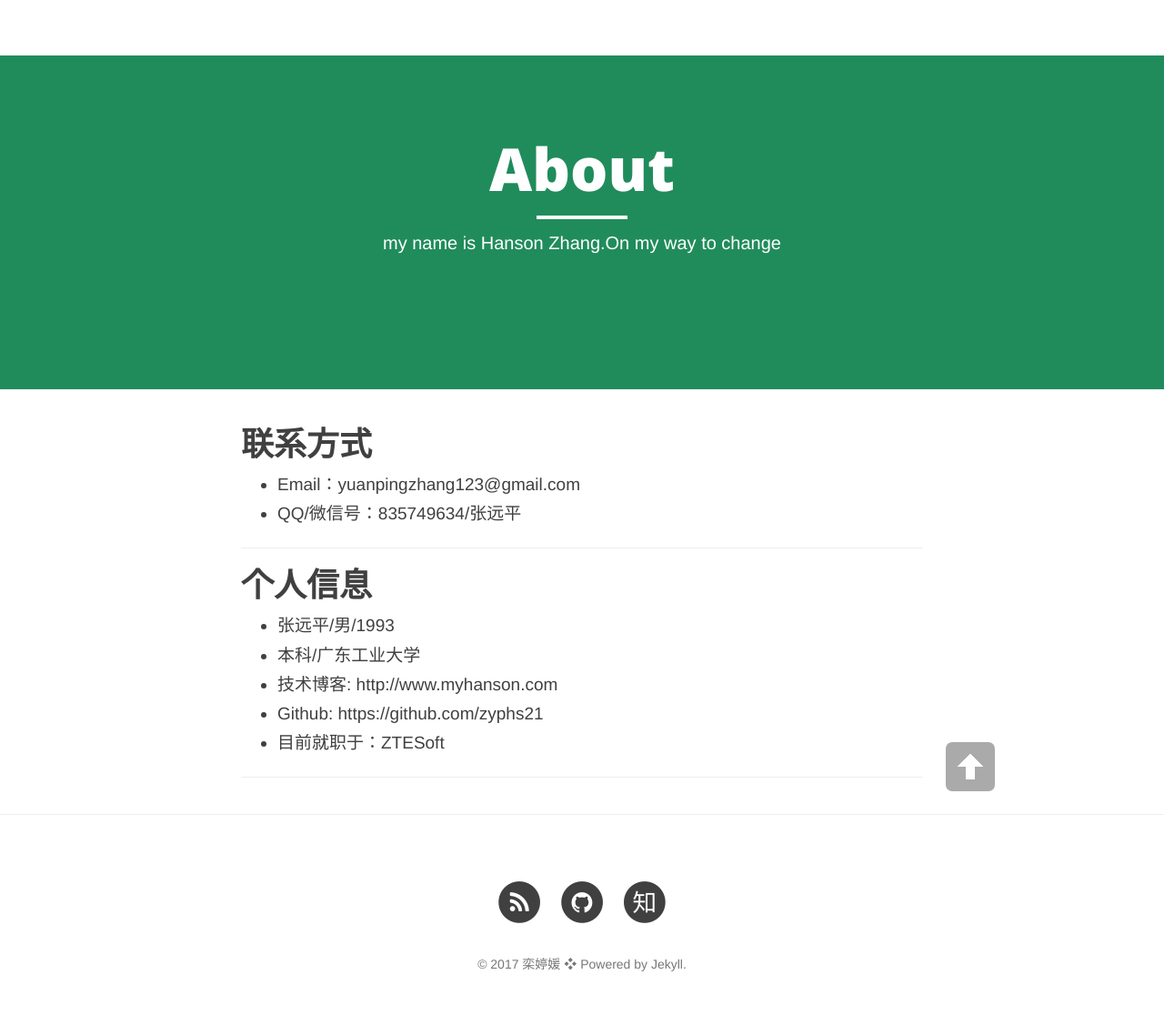
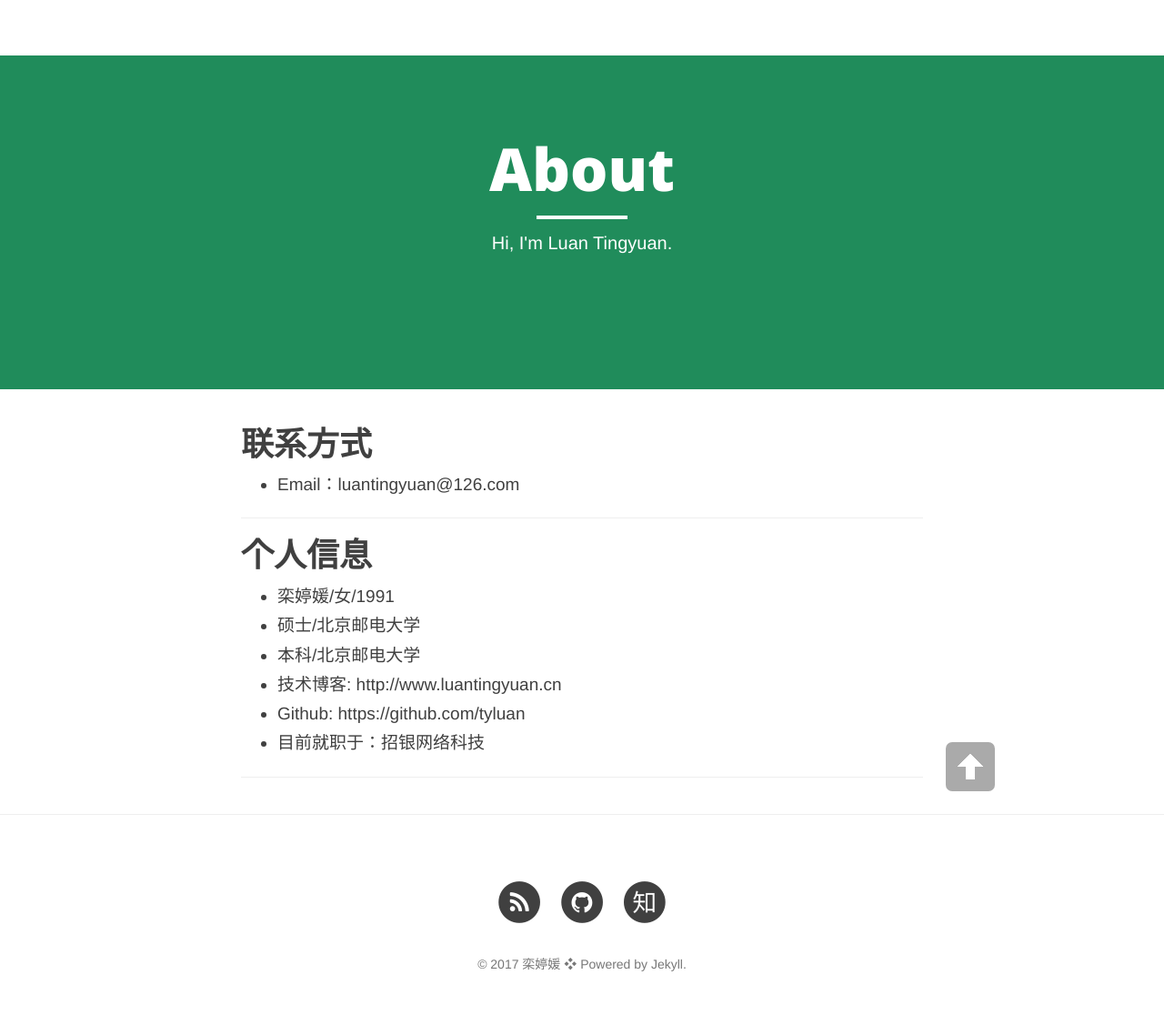
Before and after one commit to tyluan/tyluan.github.io, a Jekyll site: the page built from about.md, in a window 1280 px wide. Shown: the whole page at 91% size. Built offline with Jekyll 4.4.1, drawn with Linux system fonts in a browser that asks for light colours; nearby versions of some CDN libraries.

Commit message:
change about
introduce myself

```diff
--- a/about.md
+++ b/about.md
@@ -1,7 +1,7 @@
 ---
 layout: page
 title: "About"
-description: "my name is Hanson Zhang.On my way to change"
+description: "Hi, I'm Luan Tingyuan."
 header-img: "img/green.jpg"
 ---
 
@@ -10,17 +10,17 @@ header-img: "img/green.jpg"
 
 # 联系方式
 
-*   Email：yuanpingzhang123@gmail.com
-*   QQ/微信号：835749634/张远平
+*   Email：luantingyuan@126.com
 
 * * *
 
 # 个人信息
 
-*   张远平/男/1993
-*   本科/广东工业大学
-*   技术博客: <http://www.myhanson.com>
-*   Github: <https://github.com/zyphs21>
-*   目前就职于：ZTESoft
+*   栾婷媛/女/1991
+*   硕士/北京邮电大学
+*   本科/北京邮电大学
+*   技术博客: <http://www.luantingyuan.cn>
+*   Github: <https://github.com/tyluan>
+*   目前就职于：招银网络科技
 
 * * *
```
